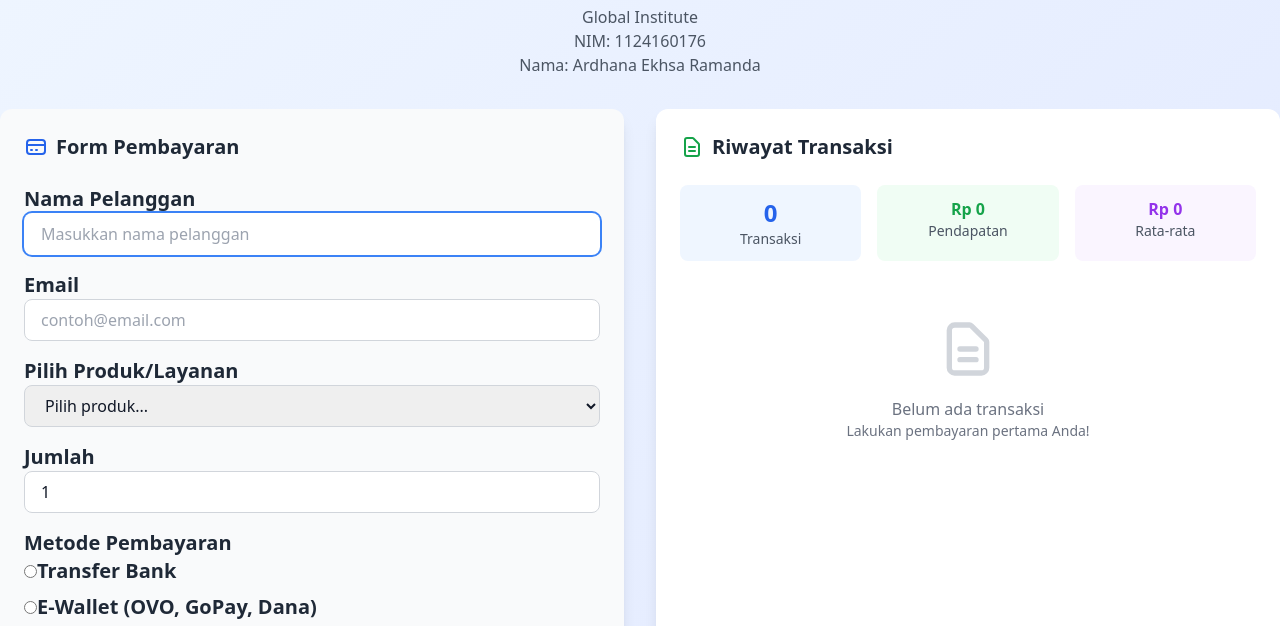
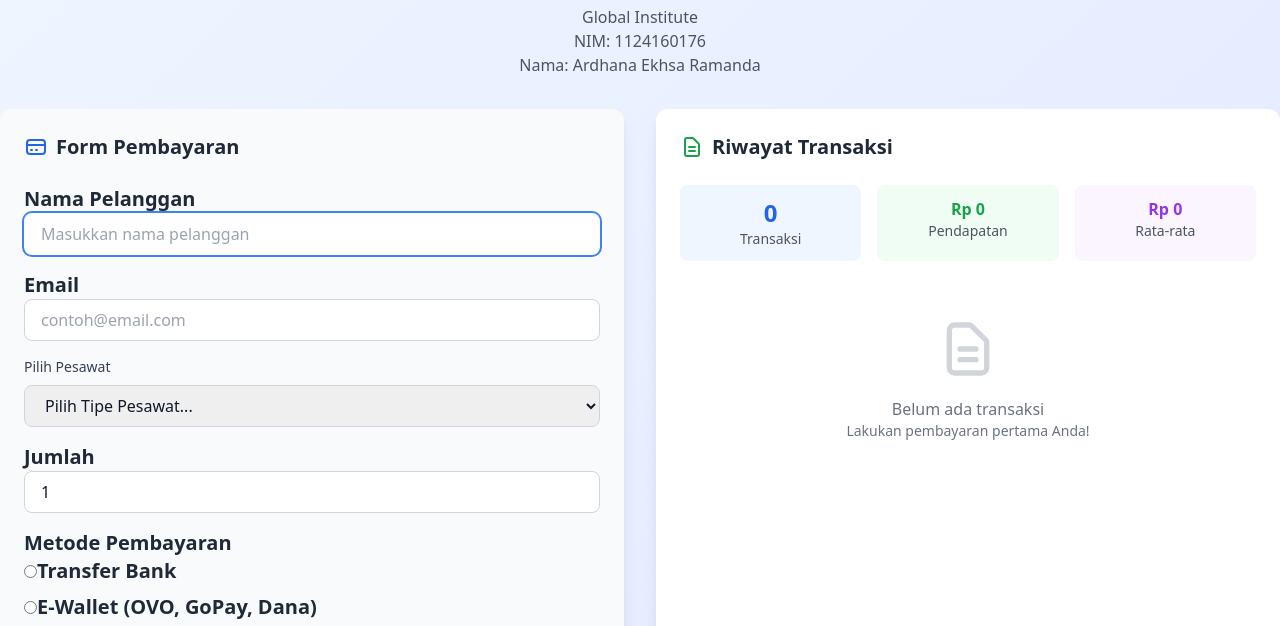
Before and after one commit to ekhsa/uas-web-spa-1124160176, a plain HTML site: page index.html in a window 1280 px wide. Shown: the part 167-793 px from the top of the page. Drawn offline with nearby package versions, Linux system fonts and the light colour scheme.

Commit message:
mengubah nama product

```diff
--- a/index.html
+++ b/index.html
@@ -106,9 +106,9 @@
             <div>
               <label
                 for="productSelect"
-                class="text-xl font-semibold text-gray-800 dark:text-white transition-colors duration-300"
+                class="block text-sm font-medium text-gray-700 dark:text-gray-300 mb-2 transition-colors duration-300"
               >
-                Pilih Produk/Layanan
+                Pilih Pesawat
               </label>
               <select
                 id="productSelect"
@@ -116,18 +116,18 @@
                 class="w-full px-4 py-2 border border-gray-300 rounded-lg focus:outline-none focus:ring-2 focus:ring-blue-500 focus:border-transparent"
                 required
               >
-                <option value="">Pilih produk...</option>
+                <option value="">Pilih Tipe Pesawat...</option>
                 <option value="basic" data-price="50000">
-                  Paket Basic - Rp 50.000
+                  Boeing 747-800 - Rp 50.000.000.000
                 </option>
                 <option value="premium" data-price="100000">
-                  Paket Premium - Rp 100.000
+                  Boeing 737-800 - Rp 10.000.000.000
                 </option>
                 <option value="professional" data-price="200000">
-                  Paket Professional - Rp 200.000
+                  Airbus A380-900 - Rp 200.000.000.000
                 </option>
                 <option value="enterprise" data-price="500000">
-                  Paket Enterprise - Rp 500.000
+                  Airbus A330 Neo - Rp 500.000.000.000
                 </option>
               </select>
             </div>
```
